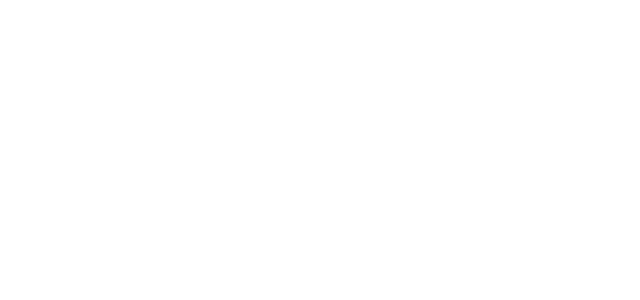
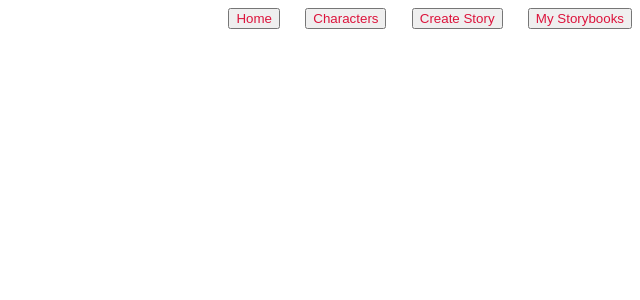
Before and after one commit to MexicanCacti/Project2Group5, a React (Vite) app in the folder client/: page /create in a window 1280 px wide. Before the commit this address had no page. Shown: the top 300 px of the page, without its empty margins (640-1280 px from the left). Built offline with nearby package versions, Linux system fonts and the light colour scheme.

Commit message:
Barebones CreateStory page

```diff
--- a/client/src/App.jsx
+++ b/client/src/App.jsx
@@ -1,6 +1,7 @@
 import {BrowserRouter as Router, Routes, Route } from 'react-router-dom';
 import Home from './pages/Home.jsx'
 import Characters from './pages/Characters.jsx'
+import CreateStory from './pages/CreateStory.jsx'
 
 function App() {
   return (
@@ -8,6 +9,7 @@
           <Routes>
               <Route path="/" element={<Home />} />
               <Route path="/characters" element={<Characters />} />
+              <Route path="/create" element={<CreateStory/>} />
           </Routes>
       </Router>
   )
--- /dev/null
+++ b/client/src/pages/CreateStory.jsx
@@ -0,0 +1,13 @@
+import TitleBar from "../components/TitleBar.jsx";
+import '../styles/CreateStory.css'
+
+function CreateStory() {
+    return (
+        <div id="CreateStory">
+            <TitleBar />
+
+        </div>
+    );
+}
+
+export default CreateStory
```
Also changed, not shown: client/src/styles/CreateStory.css (added).
